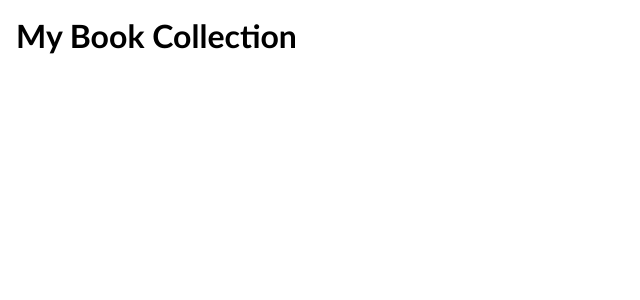
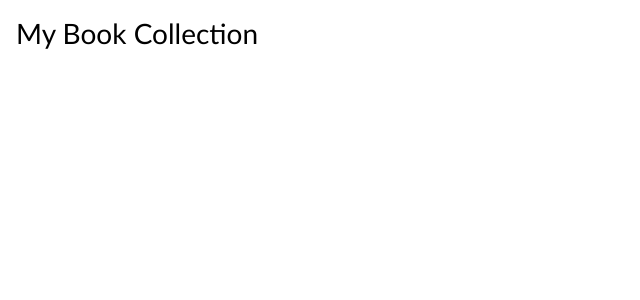
Before and after one commit to danimarce/11_client-side_final-project_frontend, a React (Vite) app: page / in a window 1280 px wide. Shown: the top 300 px of the page, without its empty margins (0-640 px from the left). Built offline with nearby package versions, Linux system fonts and the light colour scheme.

Commit message:
feat: create css for HeadingTitle component

```diff
--- a/src/components/HeadingTitle.jsx
+++ b/src/components/HeadingTitle.jsx
@@ -1,7 +1,9 @@
+import styles from "./HeadingTitle.module.css"
+
 export const HeadingTitle = ({ title }) => {
   return (
     <>
-      <h1>{title}</h1>
+      <h1 className={styles["heading__title"]}>{title}</h1>
     </>
   );
 };
--- /dev/null
+++ b/src/components/HeadingTitle.module.css
@@ -0,0 +1,4 @@
+.heading__title {
+  font-weight: normal;
+  font-size: 1.75rem;
+}
```
